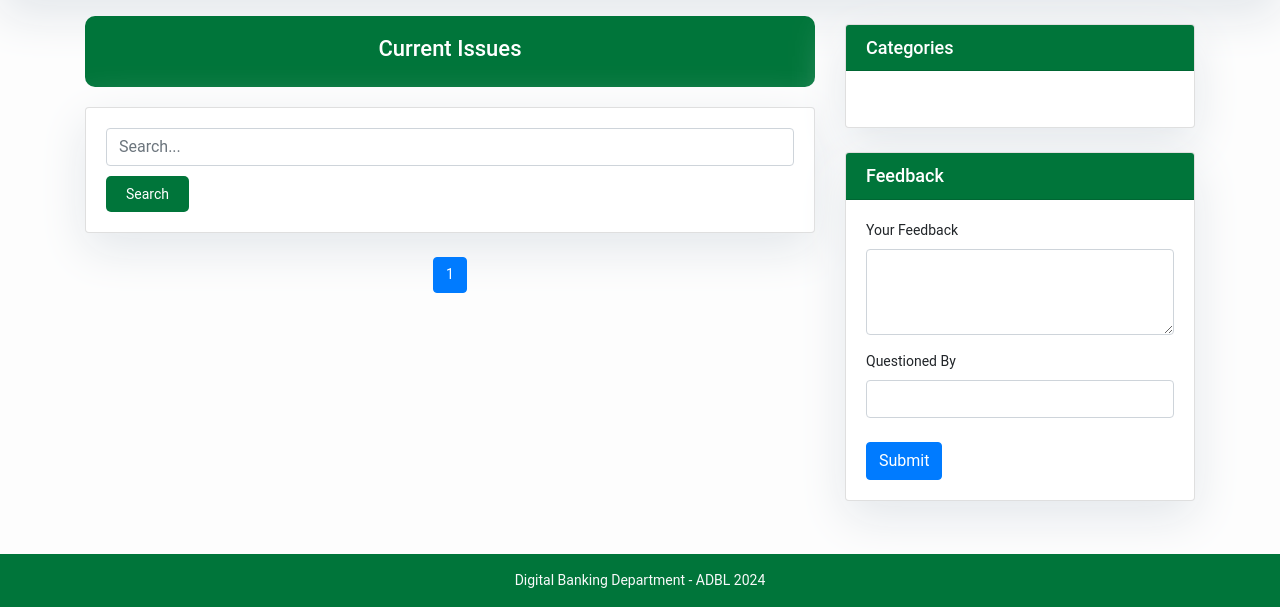
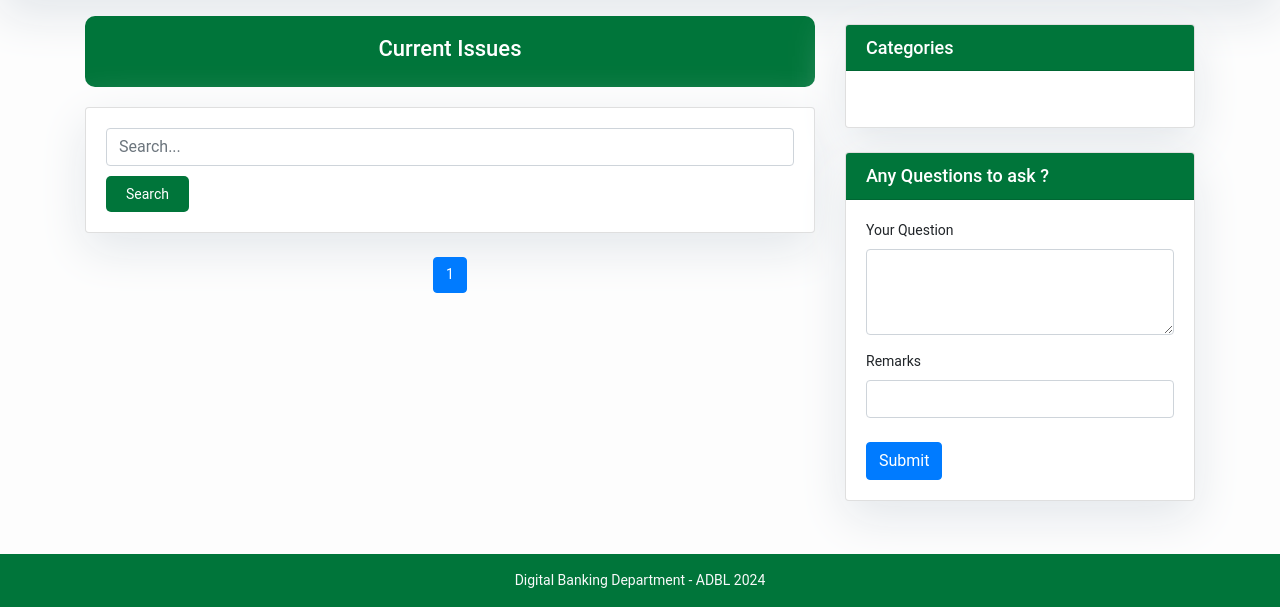
Before and after one commit to ab817/digitalsupport, a Django app: page /faq/ in a window 1280 px wide. Shown: the part 193-800 px from the top of the page. Run offline with Django 5.2, Linux system fonts and the light colour scheme; data that the repository does not hold is empty; some libraries are stand-ins or nearby versions.

Commit message:
Questions in FAQ

```diff
--- a/digitalapp/templates/faq_feedback.html
+++ b/digitalapp/templates/faq_feedback.html
@@ -44,7 +44,7 @@
             </span>
         </div>
     {% else %}
-        <p class="text-center">No feedback submitted yet.</p>
+        <p class="text-center">No Question submitted yet.</p>
     {% endif %}
 </div>
 {% endblock %}
--- a/digitalapp/templates/sidebar.html
+++ b/digitalapp/templates/sidebar.html
@@ -19,7 +19,7 @@
     </div>
 
     <div class="card my-4">
-        <h5 class="card-header">Feedback</h5>
+        <h5 class="card-header">Any Questions to ask ?</h5>
         <div class="card-body">
             {% if messages %}
                 {% for message in messages %}
@@ -34,11 +34,11 @@
             <form method="post" action="{% url 'submit_feedback' %}">
                 {% csrf_token %}
                 <div class="form-group">
-                    <label for="feedbackText">Your Feedback</label>
+                    <label for="feedbackText">Your Question</label>
                     <textarea class="form-control" id="feedbackText" name="feedbackText" rows="3" required></textarea>
                 </div>
                 <div class="form-group">
-                    <label for="questionedBy">Questioned By</label>
+                    <label for="questionedBy">Remarks</label>
                     <input type="text" class="form-control" id="questionedBy" name="questionedBy" required>
                 </div>
                 <button type="submit" class="btn btn-primary mt-2">Submit</button>
```
Also changed, not shown: digitallogs/templates/adminpanel.html (+11 -2 lines).
